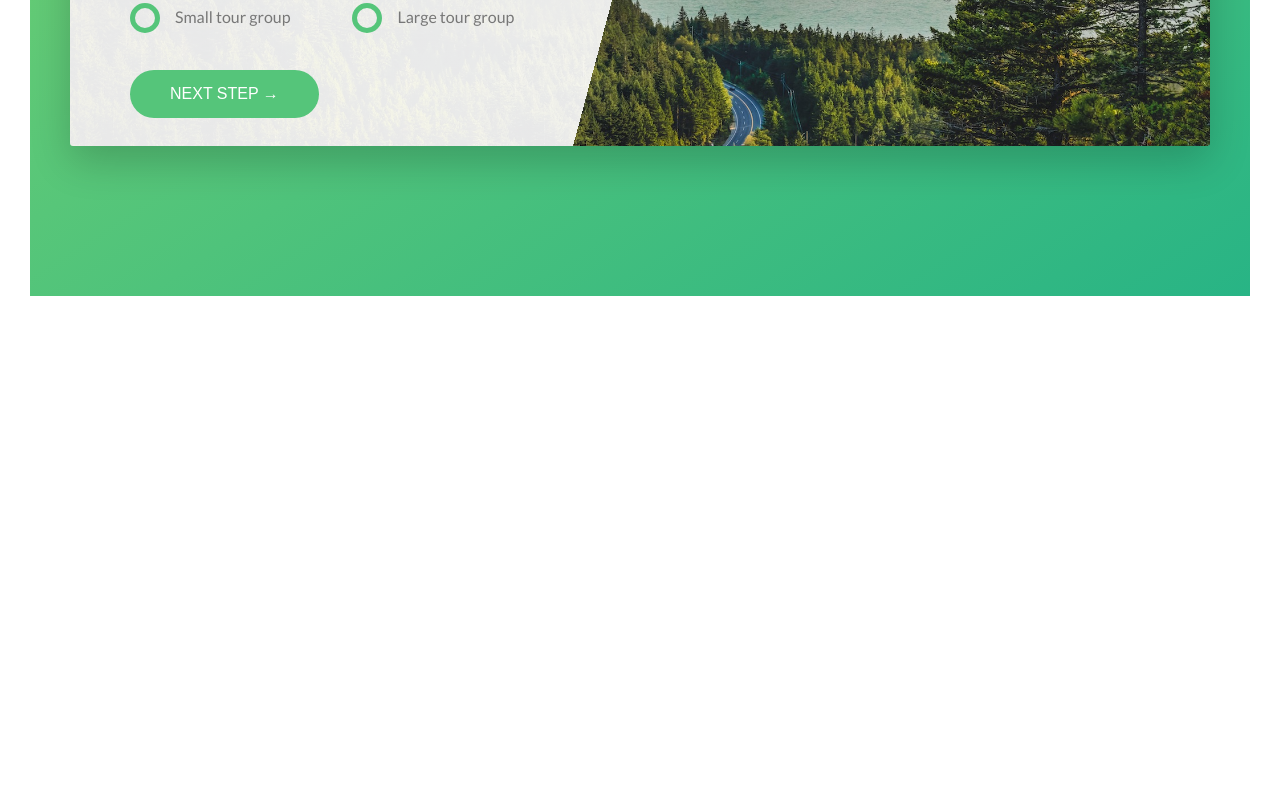
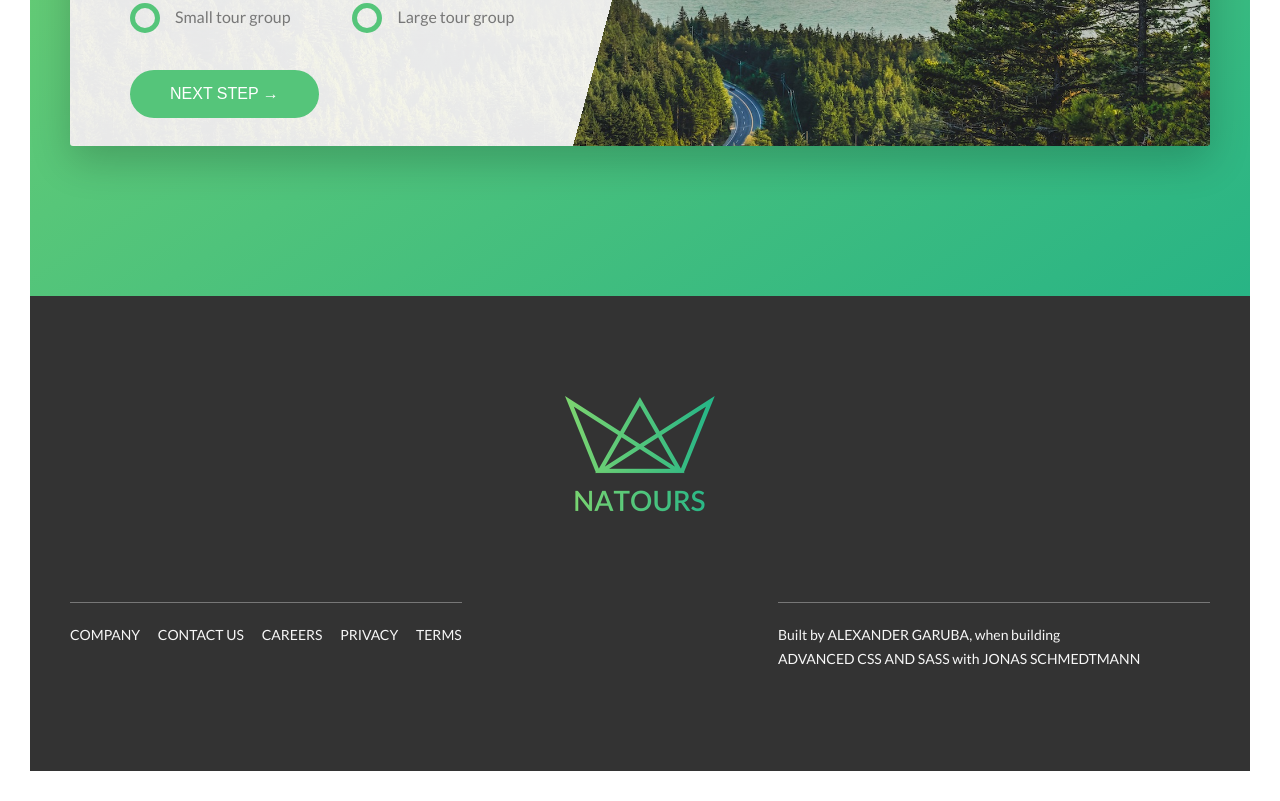
Before and after one commit to iamahless/natours, a website: page index.html in a window 1280 px wide. Shown: the part 4986-5787 px from the top of the page. Before the commit the page ends 5312 px from the top, so only its background shows below. Drawn offline with Linux system fonts and the light colour scheme.

Commit message:
footer section

```diff
--- a/index.html
+++ b/index.html
@@ -289,6 +289,30 @@
       </section>
    </main>
 
+   <footer class="footer">
+      <div class="footer__logo-box">
+         <img src="./img/logo-green-2x.png" alt="Full logo" class="footer__logo">
+      </div>
+      <div class="row">
+         <div class="col-1-of-2">
+            <div class="footer__navigation">
+               <ul class="footer__list">
+                  <li class="footer__item"><a href="#" class="footer__link">Company</a></li>
+                  <li class="footer__item"><a href="#" class="footer__link">Contact Us</a></li>
+                  <li class="footer__item"><a href="#" class="footer__link">Careers</a></li>
+                  <li class="footer__item"><a href="#" class="footer__link">Privacy</a></li>
+                  <li class="footer__item"><a href="#" class="footer__link">Terms</a></li>
+               </ul>
+            </div>
+         </div>
+         <div class="col-1-of-2">
+            <p class="footer__copyright">Built by <a href="#" class="footer__link">Alexander Garuba</a>, when building
+               <a href="#" class="footer__link">Advanced CSS and SASS</a> with <a href="#" class="footer__link">Jonas
+                  Schmedtmann</a></p>
+         </div>
+      </div>
+   </footer>
+
    <!-- <section class="grid-test">
       <div class="row">
          <div class="col-1-of-2">
--- a/sass/abstracts/_variables.scss
+++ b/sass/abstracts/_variables.scss
@@ -15,6 +15,7 @@ $color-grey-light-2: #eeeeee;
 
 $color-grey-dark: #777;
 $color-grey-dark-2: #999;
+$color-grey-dark-3: #333;
 
 $color-white: #fff;
 $color-black:#000;
--- /dev/null
+++ b/sass/layouts/_footer.scss
@@ -0,0 +1,61 @@
+.footer {
+   background-color: $color-grey-dark-3;
+   padding: 10rem 0;
+   font-size: 1.4rem;
+   color: $color-grey-light-1;
+
+   &__logo-box {
+      text-align: center;
+   }
+
+   &__logo {
+      width: 15rem;
+      height: auto;
+      margin-bottom: 8rem;
+   }
+
+   &__navigation {
+      border-top: 1px solid $color-grey-dark;
+      padding-top: 2rem;
+      display: inline-block;
+   }
+
+   &__list {
+      list-style: none;
+   }
+
+   &__item {
+      display: inline-block;
+
+      &:not(:last-child) {
+         margin-right: 1.5rem;
+      }
+   }
+
+   &__link {
+
+      &:link,
+      &:visited {
+         color: $color-grey-light-1;
+         background-color: $color-grey-dark-3;
+         text-decoration: none;
+         text-transform: uppercase;
+         display: inline-block;
+         transition: all .2s;
+      }
+
+      &:hover,
+      &:active {
+         color: $color-primary;
+         box-shadow: 0 1rem 2rem rgba($color-black, .4);
+         transform: rotate(5deg) scale(1.3);
+      }
+   }
+
+   &__copyright {
+      border-top: 1px solid $color-grey-dark;
+      padding-top: 2rem;
+      width: 80%;
+      float: right;
+   }
+}
--- a/sass/main.scss
+++ b/sass/main.scss
@@ -15,6 +15,7 @@
 @import 'components/form';
 @import 'components/story';
 
+@import 'layouts/footer';
 @import "layouts/grid";
 @import 'layouts/header';
 
```
Also changed, not shown: css/style.css.
